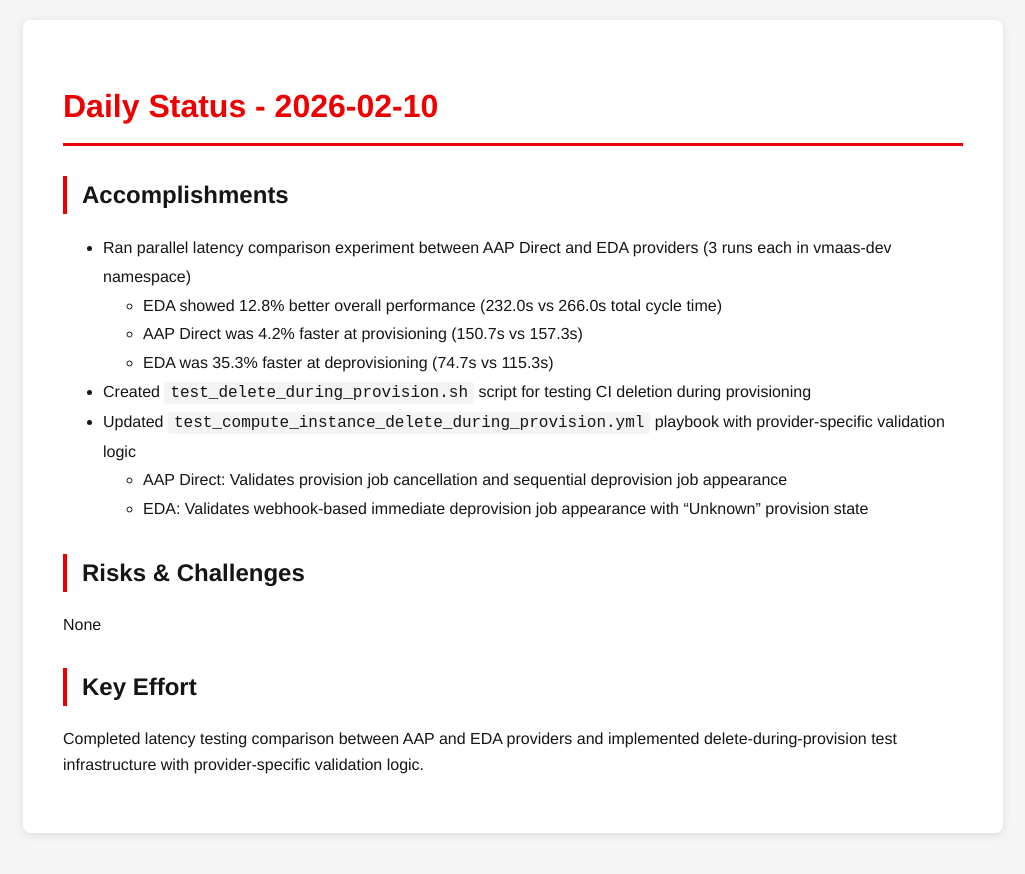
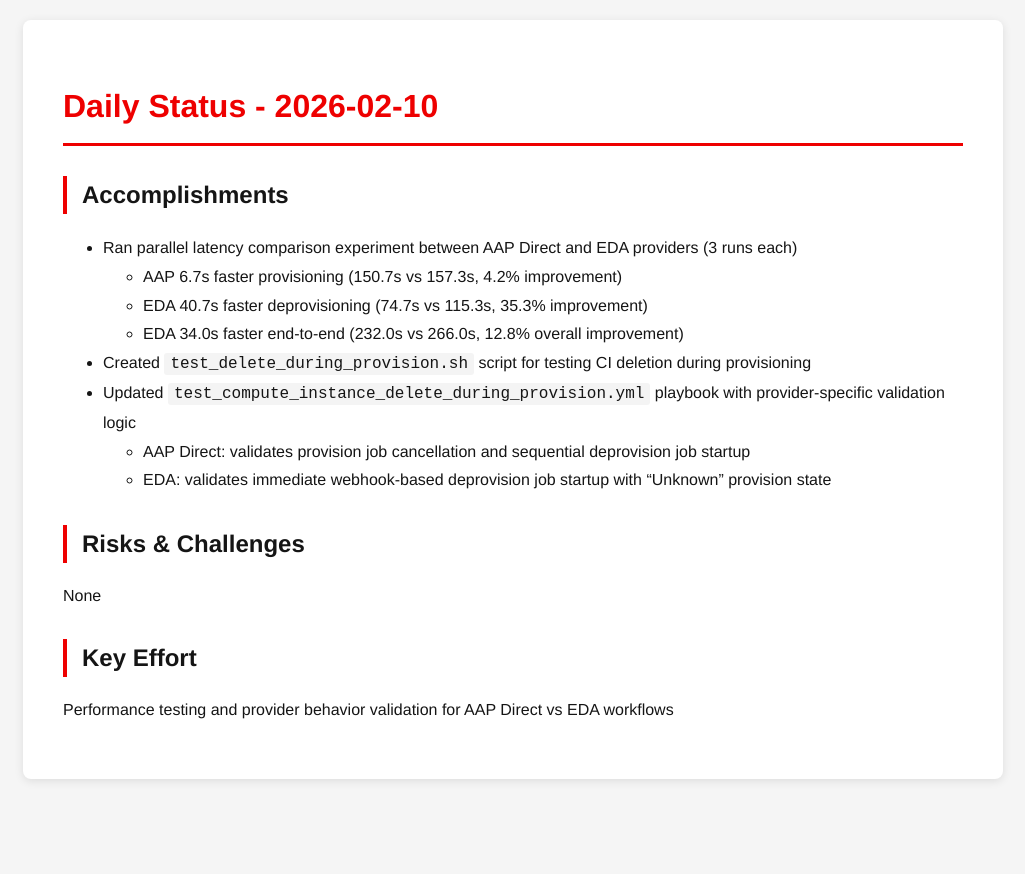
Before and after one commit to tzvatot/daily-status, a Jekyll site: the page built from 2026-02-10.md, in a window 1280 px wide. Shown: the top 874 px of the page, without its empty margins (127-1152 px from the left). Built offline with Jekyll 4.4.1, drawn with Linux system fonts in a browser that asks for light colours.

Commit message:
Daily status update - 2026-02-10

```diff
--- a/2026-02-10.md
+++ b/2026-02-10.md
@@ -7,17 +7,17 @@
 # Daily Status - 2026-02-10
 
 ## Accomplishments
-- Ran parallel latency comparison experiment between AAP Direct and EDA providers (3 runs each in vmaas-dev namespace)
-  - EDA showed 12.8% better overall performance (232.0s vs 266.0s total cycle time)
-  - AAP Direct was 4.2% faster at provisioning (150.7s vs 157.3s)
-  - EDA was 35.3% faster at deprovisioning (74.7s vs 115.3s)
+- Ran parallel latency comparison experiment between AAP Direct and EDA providers (3 runs each)
+  - AAP 6.7s faster provisioning (150.7s vs 157.3s, 4.2% improvement)
+  - EDA 40.7s faster deprovisioning (74.7s vs 115.3s, 35.3% improvement)
+  - EDA 34.0s faster end-to-end (232.0s vs 266.0s, 12.8% overall improvement)
 - Created `test_delete_during_provision.sh` script for testing CI deletion during provisioning
 - Updated `test_compute_instance_delete_during_provision.yml` playbook with provider-specific validation logic
-  - AAP Direct: Validates provision job cancellation and sequential deprovision job appearance
-  - EDA: Validates webhook-based immediate deprovision job appearance with "Unknown" provision state
+  - AAP Direct: validates provision job cancellation and sequential deprovision job startup
+  - EDA: validates immediate webhook-based deprovision job startup with "Unknown" provision state
 
 ## Risks & Challenges
 None
 
 ## Key Effort
-Completed latency testing comparison between AAP and EDA providers and implemented delete-during-provision test infrastructure with provider-specific validation logic.
+Performance testing and provider behavior validation for AAP Direct vs EDA workflows
```
